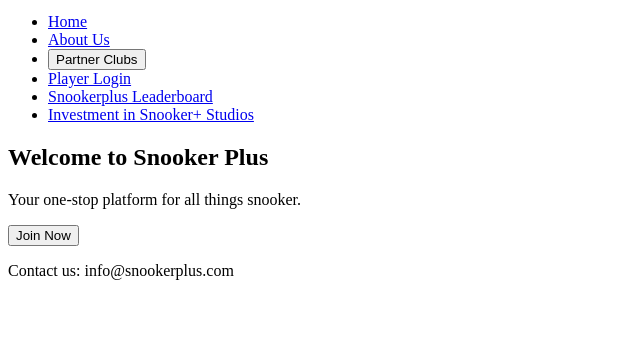
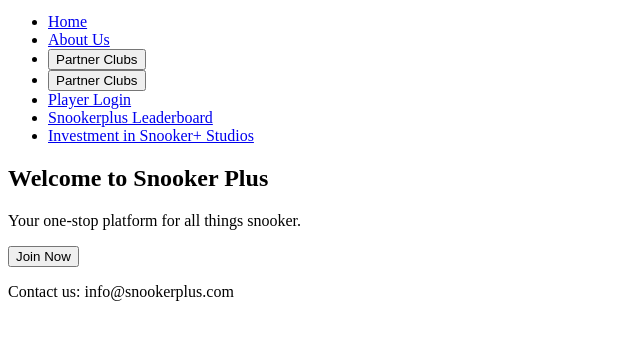
Before and after one commit to AnkitBele21/Snooker-, a plain HTML site: page index.html in a window 1280 px wide. Shown: the part 29-368 px from the top of the page, without its empty margins (0-640 px from the left). Drawn offline with Linux system fonts and the light colour scheme; a script that the page names is missing.

Commit message:
Update index.html

```diff
--- a/index.html
+++ b/index.html
@@ -16,7 +16,7 @@
                 <li><a href="#about">About Us</a></li>
                 <li>
                     <button id="partnerClubsBtn">Partner Clubs</button>
-                    <div id="partnerClubsDropdown" class="dropdown-content">
+                    <li><button id="partnerClubsBtn">Partner Clubs</button></li>
                         <!-- Club names will be populated here -->
                     </div>
                 </li>
```
